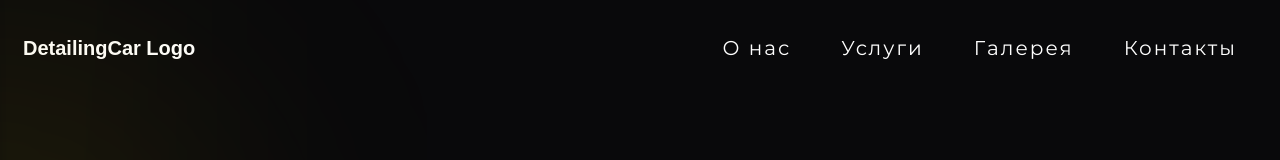
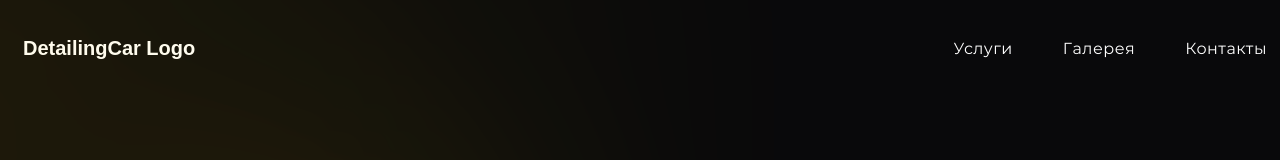
Before and after one commit to Maximka70/Cleaning_Grondo, a plain HTML site: page index.html in a window 1280 px wide. Shown: the top 160 px of the page. Drawn offline with nearby package versions, Linux system fonts and the light colour scheme; files whose address does not match are found by name; a web font is replaced by a local one.

Commit message:
fix header nav

```diff
--- a/index.html
+++ b/index.html
@@ -22,7 +22,6 @@
           </div>
           <nav class="header__menu">
             <ul class="header__list">
-              <li class="header__menu-item"><a href="#">О нас</a></li>
               <li class="header__menu-item"><a href="#">Услуги</a></li>
               <li class="header__menu-item"><a href="#">Галерея</a></li>
               <li class="header__menu-item"><a href="#">Контакты</a></li>
@@ -32,7 +31,7 @@
       </div>
 
       <section class="hero">
-        <div class="hero__background elipse">
+        <div class="hero__background ">
           <svg width="569" height="817" viewBox="0 0 569 817" fill="none" xmlns="http://www.w3.org/2000/svg">
             <g filter="url(#filter0_f_7_554)">
               <path
@@ -108,7 +107,7 @@
       </section>
 
       <section class="advantages">
-        <div class="advantages__background elipse">
+        <div class="advantages__background ">
           <svg width="432" height="1040" viewBox="0 0 432 1040" fill="none" xmlns="http://www.w3.org/2000/svg">
             <g filter="url(#filter0_f_8_40)">
               <path
@@ -364,7 +363,7 @@
                 </div>
                 <div class="contactUs__information-content">
                   <h3 class="contactUs__information-title">Email</h3>
-                  <p class="contactUs__information-text">написать email</p>
+                  <p class="contactUs__information-text">detailingcargrodno@gmail.com</p>
                 </div>
               </li>
               <li class="contactUs__information-item">
--- a/scss/base/_global.scss
+++ b/scss/base/_global.scss
@@ -30,14 +30,3 @@ ul {
   padding: 0;
   margin: 0;
 }
-
-.elipse {
-
-  position: absolute;
-  background-size: cover;
-  background-position: center;
-  filter: brightness(75%);
-  transform: scale(1.05);
-  z-index: 0;
-  pointer-events: none;
-}
--- a/scss/layout/_advantagesSection.scss
+++ b/scss/layout/_advantagesSection.scss
@@ -3,18 +3,35 @@
 
 
   &__background {
-    right: -30px;
-    mask-image: linear-gradient(to left,
-        transparent,
-        black 10%,
-        black 20%,
-        transparent);
-
+    position: absolute;
+    right: 0px;
+    bottom: -75%;
+    width: 25%;
+    height: 100%;
+    z-index: 0;
+    pointer-events: none;
+    opacity: 0.85;
+    filter:
+      blur(40px) drop-shadow(0 0 90px rgba(255, 214, 19, 0.08));
 
     svg {
+      width: 100%;
+      height: 100%;
       display: block;
-      width: 600px;
-      height: auto;
+      transform: scale(1.2);
+    }
+
+    &::after {
+      content: '';
+      position: absolute;
+      inset: 0;
+      background:
+        radial-gradient(circle,
+          rgba(255, 214, 19, 0.07) 0%,
+          rgba(255, 214, 19, 0.025) 40%,
+          transparent 75%);
+      filter: blur(70px);
+      z-index: -1;
     }
   }
 
--- a/scss/layout/_contactUsSection.scss
+++ b/scss/layout/_contactUsSection.scss
@@ -1,14 +1,14 @@
 .contactUs {
 
   &__container {
-    margin-top: 170px;
+    margin-top: 150px;
     display: flex;
     flex-direction: column;
   }
 
   &__title {
     align-self: flex-start;
-    margin-bottom: 100px;
+    margin-bottom: 90px;
     font-size: 45px;
     line-height: 94%;
     font-weight: 400;
--- a/scss/layout/_footerSection.scss
+++ b/scss/layout/_footerSection.scss
@@ -1,9 +1,7 @@
 .footer {
   position: relative;
   margin-top: 200px ;
-
   border-top: 1px solid rgba(255, 214, 19, 0.08);
-
   overflow: hidden;
 
   &__background {
@@ -24,7 +22,6 @@
     display: grid;
     grid-template-columns: 2fr 1fr 1fr 1fr;
     gap: 60px;
-
     padding-bottom: 50px;
     border-bottom: 1px solid rgba(255,255,255,0.06);
   }
--- a/scss/layout/_gallerySection.scss
+++ b/scss/layout/_gallerySection.scss
@@ -2,7 +2,7 @@
 
 
   &__container {
-    margin-top: 170px;
+    margin-top: 150px;
     display: flex;
     flex-direction: column;
     align-items: center;
@@ -10,7 +10,7 @@
 
   &__title {
     align-self: flex-start;
-    margin-bottom: 138px;
+    margin-bottom: 90px;
     font-size: 45px;
     line-height: 94%;
     font-weight: 400;
--- a/scss/layout/_header.scss
+++ b/scss/layout/_header.scss
@@ -1,4 +1,4 @@
-.header{
+.header {
 
   &__container {
     display: flex;
@@ -15,7 +15,7 @@
   }
 
   &__menu {
-    padding-right: 50px;
+    padding-right: 20px;
   }
 
   &__list {
@@ -27,35 +27,80 @@
   }
 
   &__menu-item a {
+    position: relative;
+
+    display: inline-block;
+
+    padding: 8px 0;
+
     color: var(--white-color);
-    text-decoration: none;
-    position: relative;
-    font-size: 20px;
-    font-weight: 400;
-    letter-spacing: 0.1em;
-    z-index: 1;
-    transition: all 0.3s ease;
+    font-weight: 500;
+    letter-spacing: 0.5px;
 
-    &::after {
-      content: '';
-      position: absolute;
-      inset: -10px -20px;
-      background: var(--gradient1);
-      border-radius: 999px;
-      z-index: -1;
-      opacity: 0;
-      transform: scale(0.8);
-      transition: all 0.3s ease;
-    }
+    transition:
+      color 0.35s ease,
+      transform 0.35s ease,
+      text-shadow 0.35s ease;
+  }
 
-    &:hover {
-      color: var(--primary-color);
-      font-weight: 500;
-    }
+  &__menu-item a::after {
+    content: '';
 
-    &:hover::after {
-      opacity: 1;
-      transform: scale(1);
-    }
+    position: absolute;
+    left: 50%;
+    bottom: 0;
+
+    width: 0;
+    height: 2px;
+
+    background:
+      linear-gradient(90deg,
+        transparent,
+        var(--yellow-color),
+        transparent);
+
+    border-radius: 999px;
+
+    transform: translateX(-50%);
+    transition: width 0.4s ease;
+  }
+
+  &__menu-item a::before {
+    content: '';
+
+    position: absolute;
+    left: 50%;
+    bottom: -2px;
+
+    width: 0;
+    height: 8px;
+
+    background: rgba(255, 214, 19, 0.25);
+
+    filter: blur(8px);
+
+    transform: translateX(-50%);
+    transition: width 0.4s ease;
+  }
+
+  &__menu-item a:hover {
+    color: var(--yellow-color);
+
+    transform: translateY(-2px);
+
+    text-shadow:
+      0 0 10px rgba(255, 214, 19, 0.15);
+  }
+
+  &__menu-item a:hover::after {
+    width: 100%;
+  }
+
+  &__menu-item a:hover::before {
+    width: 70%;
+  }
+
+  &__menu-item a:active {
+    transform: translateY(0);
   }
 }
--- a/scss/layout/_heroSection.scss
+++ b/scss/layout/_heroSection.scss
@@ -2,13 +2,37 @@
   position: relative;
 
   &__background {
-    top: -90px;
-    left: -60px;
-    mask-image: linear-gradient(to right,
-        transparent,
-        black 10%,
-        black 20%,
-        transparent);
+    position: absolute;
+    top: -100px;
+    left: 0;
+    width: 700px;
+    height: 700px;
+    z-index: 0;
+    pointer-events: none;
+    opacity: 0.9;
+    filter:
+      blur(40px) drop-shadow(0 0 50px rgba(255, 214, 19, 0.08));
+
+    svg {
+      width: 100%;
+      height: 100%;
+      display: block;
+      transform: scale(2);
+    }
+
+    &::after {
+      content: '';
+      position: absolute;
+      inset: 0;
+      background:
+        radial-gradient(circle,
+          rgba(255, 214, 19, 0.08) 0%,
+          rgba(255, 214, 19, 0.03) 35%,
+          transparent 75%);
+      filter: blur(60px);
+      z-index: -1;
+    }
+
   }
 
 
@@ -96,8 +120,6 @@
     }
 
 
-
-
   }
 
   &__heading-location:hover &__location {
--- a/scss/layout/_priceSection.scss
+++ b/scss/layout/_priceSection.scss
@@ -1,7 +1,7 @@
 .price {
 
   &__container {
-    margin-top: 130px;
+    margin-top: 150px;
     display: flex;
     flex-direction: column;
     align-items: center;
@@ -9,7 +9,7 @@
 
   &__title {
     align-self: flex-start;
-    margin-bottom: 138px;
+    margin-bottom: 90px;
     font-size: 45px;
     line-height: 94%;
     font-weight: 400;
```
Also changed, not shown: scss/main.css, 1 other file.
